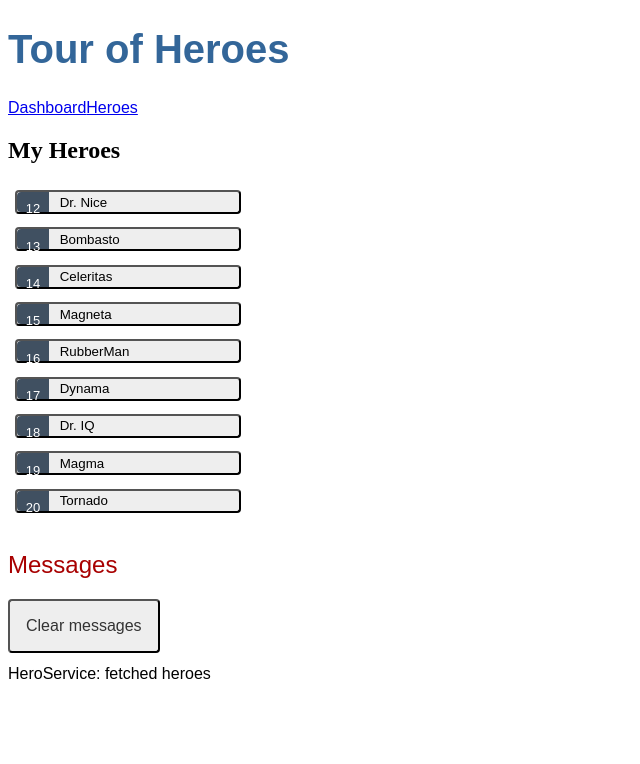
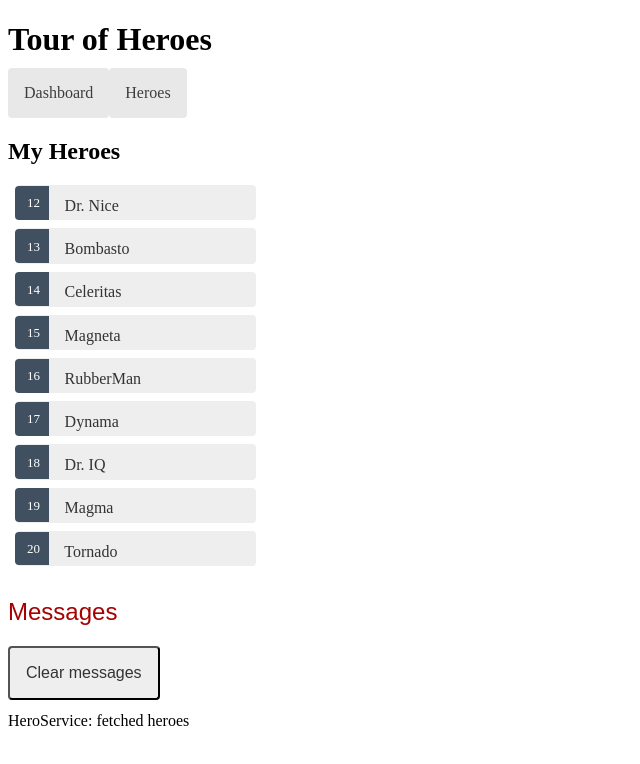
Before and after one commit to Caroline-Duffett/angular-practice-2, an Angular app in the folder angular-tour-of-heroes/: page /heroes in a window 1280 px wide. Shown: the top 764 px of the page, without its empty margins (0-640 px from the left). Built offline with nearby package versions, Linux system fonts and the light colour scheme.

Commit message:
finished 5. Add Navigation

```diff
--- a/angular-tour-of-heroes/src/app/app.component.css
+++ b/angular-tour-of-heroes/src/app/app.component.css
@@ -1,44 +1,21 @@
-/* Application-wide Styles */
+/* AppComponent's private CSS styles */
 h1 {
-  color: #369;
-  font-family: Arial, Helvetica, sans-serif;
-  font-size: 250%;
+  margin-bottom: 0;
 }
-h2, h3 {
-  color: #444;
-  font-family: Arial, Helvetica, sans-serif;
-  font-weight: lighter;
-}
-body {
-  margin: 2em;
-}
-body, input[type="text"], button {
-  color: #333;
-  font-family: Cambria, Georgia, serif;
-}
-button {
-  background-color: #eee;
-  border: none;
+nav a {
+  padding: 1rem;
+  text-decoration: none;
+  margin-top: 10px;
+  display: inline-block;
+  background-color: #e8e8e8;
+  color: #3d3d3d;
   border-radius: 4px;
-  cursor: pointer;
-  color: black;
-  font-size: 1.2rem;
-  padding: 1rem;
-  margin-right: 1rem;
-  margin-bottom: 1rem;
-  margin-top: 1rem;
-}
-button:hover {
-  background-color: black;
-  color: white;
-}
-button:disabled {
-  background-color: #eee;
-  color: #aaa;
-  cursor: auto;
 }
 
-/* everywhere else */
-* {
-  font-family: Arial, Helvetica, sans-serif;
+nav a:hover {
+  color: white;
+  background-color: #42545C;
 }
+nav a.active {
+  background-color: black;
+}
--- a/angular-tour-of-heroes/src/app/dashboard/dashboard.component.html
+++ b/angular-tour-of-heroes/src/app/dashboard/dashboard.component.html
@@ -1,6 +1,7 @@
 <h2>Top Heroes</h2>
 <div class="heroes-menu">
-  <a *ngFor="let hero of heroes">
-    {{hero.name}}
-  </a>
+  <a *ngFor="let hero of heroes"
+  routerLink="/detail/{{hero.id}}">
+  {{hero.name}}
+</a>
 </div>
--- a/angular-tour-of-heroes/src/app/dashboard/dashboard.component.ts
+++ b/angular-tour-of-heroes/src/app/dashboard/dashboard.component.ts
@@ -7,7 +7,9 @@ import { HeroService } from '../hero.service';
   templateUrl: './dashboard.component.html',
   styleUrls: [ './dashboard.component.css' ]
 })
+
 export class DashboardComponent implements OnInit {
+
   heroes: Hero[] = [];
 
   constructor(private heroService: HeroService) { }
--- a/angular-tour-of-heroes/src/app/hero-detail/hero-detail.component.css
+++ b/angular-tour-of-heroes/src/app/hero-detail/hero-detail.component.css
@@ -0,0 +1,24 @@
+/* HeroDetailComponent's private CSS styles */
+label {
+  color: #435960;
+  font-weight: bold;
+}
+input {
+  font-size: 1em;
+  padding: .5rem;
+}
+button {
+  margin-top: 20px;
+  background-color: #eee;
+  padding: 1rem;
+  border-radius: 4px;
+  font-size: 1rem;
+}
+button:hover {
+  background-color: #cfd8dc;
+}
+button:disabled {
+  background-color: #eee;
+  color: #ccc;
+  cursor: auto;
+}
--- a/angular-tour-of-heroes/src/app/hero-detail/hero-detail.component.html
+++ b/angular-tour-of-heroes/src/app/hero-detail/hero-detail.component.html
@@ -6,5 +6,6 @@
     <label for="hero-name">Hero name: </label>
     <input id="hero-name" [(ngModel)]="hero.name" placeholder="name">
   </div>
+  <button type="button" (click)="goBack()">go back</button>
 
 </div>
--- a/angular-tour-of-heroes/src/app/hero-detail/hero-detail.component.ts
+++ b/angular-tour-of-heroes/src/app/hero-detail/hero-detail.component.ts
@@ -1,18 +1,38 @@
-import { Component, OnInit, Input } from '@angular/core';
+import { Component, OnInit} from '@angular/core';
 import { Hero } from '../hero';
+import { ActivatedRoute } from '@angular/router';
+import { Location } from '@angular/common';
+
+import { HeroService } from '../hero.service';
 
 @Component({
   selector: 'app-hero-detail',
   templateUrl: './hero-detail.component.html',
   styleUrls: ['./hero-detail.component.css']
 })
+
 export class HeroDetailComponent implements OnInit {
 
-  @Input() hero?: Hero;
+  hero: Hero | undefined;
 
-  constructor() { }
+  constructor(
+    private route: ActivatedRoute,
+    private heroService: HeroService,
+    private location: Location
+  ) {}
 
   ngOnInit(): void {
+    this.getHero();
+  }
+
+  getHero(): void {
+    const id = Number(this.route.snapshot.paramMap.get('id'));
+    this.heroService.getHero(id)
+      .subscribe(hero => this.hero = hero);
+  }
+
+  goBack(): void {
+    this.location.back();
   }
 
 }
--- a/angular-tour-of-heroes/src/app/hero.service.ts
+++ b/angular-tour-of-heroes/src/app/hero.service.ts
@@ -7,6 +7,7 @@ import { MessageService } from './message.service';
 @Injectable({
   providedIn: 'root'
 })
+
 export class HeroService {
 
   constructor(private messageService: MessageService) { }
@@ -17,4 +18,12 @@ export class HeroService {
     return heroes;
   }
 
+  getHero(id: number): Observable<Hero> {
+    // For now, assume that a hero with the specified `id` always exists.
+    // Error handling will be added in the next step of the tutorial.
+    const hero = HEROES.find(h => h.id === id)!;
+    this.messageService.add(`HeroService: fetched hero id=${id}`);
+    return of(hero);
+  }
+
 }
--- a/angular-tour-of-heroes/src/app/heroes/heroes.component.css
+++ b/angular-tour-of-heroes/src/app/heroes/heroes.component.css
@@ -5,49 +5,35 @@
   padding: 0;
   width: 15em;
 }
-
 .heroes li {
-  display: flex;
+  position: relative;
+  cursor: pointer;
 }
 
-.heroes button {
-  flex: 1;
-  cursor: pointer;
-  position: relative;
-  left: 0;
-  background-color: #EEE;
-  margin: .5em;
-  padding: 0;
-  border-radius: 4px;
-  display: flex;
-  align-items: stretch;
-  height: 1.8em;
-}
-
-.heroes button:hover {
-  color: #2c3a41;
-  background-color: #e6e6e6;
+.heroes li:hover {
   left: .1em;
 }
 
-.heroes button:active {
+.heroes a {
+  color: #333;
+  text-decoration: none;
+  background-color: #EEE;
+  margin: .5em;
+  padding: .3em 0;
+  height: 1.6em;
+  border-radius: 4px;
+  display: block;
+  width: 100%;
+}
+
+.heroes a:hover {
+  color: #2c3a41;
+  background-color: #e6e6e6;
+}
+
+.heroes a:active {
   background-color: #525252;
   color: #fafafa;
-}
-
-.heroes button.selected {
-  background-color: black;
-  color: white;
-}
-
-.heroes button.selected:hover {
-  background-color: #505050;
-  color: white;
-}
-
-.heroes button.selected:active {
-  background-color: black;
-  color: white;
 }
 
 .heroes .badge {
@@ -57,10 +43,12 @@
   padding: 0.8em 0.7em 0 0.7em;
   background-color: #405061;
   line-height: 1em;
+  position: relative;
+  left: -1px;
+  top: -4px;
+  height: 1.8em;
+  min-width: 16px;
+  text-align: right;
   margin-right: .8em;
   border-radius: 4px 0 0 4px;
 }
-
-.heroes .name {
-  align-self: center;
-}
--- a/angular-tour-of-heroes/src/app/heroes/heroes.component.html
+++ b/angular-tour-of-heroes/src/app/heroes/heroes.component.html
@@ -1,11 +1,8 @@
 <h2>My Heroes</h2>
 <ul class="heroes">
   <li *ngFor="let hero of heroes">
-    <button [class.selected]="hero === selectedHero" type="button" (click)="onSelect(hero)">
-      <span class="badge">{{hero.id}}</span>
-      <span class="name">{{hero.name}}</span>
-    </button>
+    <a routerLink="/detail/{{hero.id}}">
+      <span class="badge">{{hero.id}}</span> {{hero.name}}
+    </a>
   </li>
 </ul>
-
-<app-hero-detail [hero]="selectedHero"></app-hero-detail>
--- a/angular-tour-of-heroes/src/app/heroes/heroes.component.ts
+++ b/angular-tour-of-heroes/src/app/heroes/heroes.component.ts
@@ -2,28 +2,23 @@ import { Component, OnInit } from '@angular/core';
 
 import { Hero } from '../hero';
 import { HeroService } from '../hero.service';
-import { MessageService } from '../message.service';
+
 
 @Component({
   selector: 'app-heroes',
   templateUrl: './heroes.component.html',
   styleUrls: ['./heroes.component.css']
 })
+
 export class HeroesComponent implements OnInit {
 
   heroes: Hero[] = [];
-  selectedHero?: Hero;
 
 
-  constructor(private heroService: HeroService, private messageService: MessageService) { }
+  constructor(private heroService: HeroService) { }
 
   ngOnInit(): void {
     this.getHeroes();
-  }
-
-  onSelect(hero: Hero): void {
-    this.selectedHero = hero;
-    this.messageService.add(`HeroesComponent: Selected hero id=${hero.id}`);
   }
 
   getHeroes(): void {
```
Also changed, not shown: angular-tour-of-heroes/src/app/app-routing.module.ts (+4 -3 lines).
